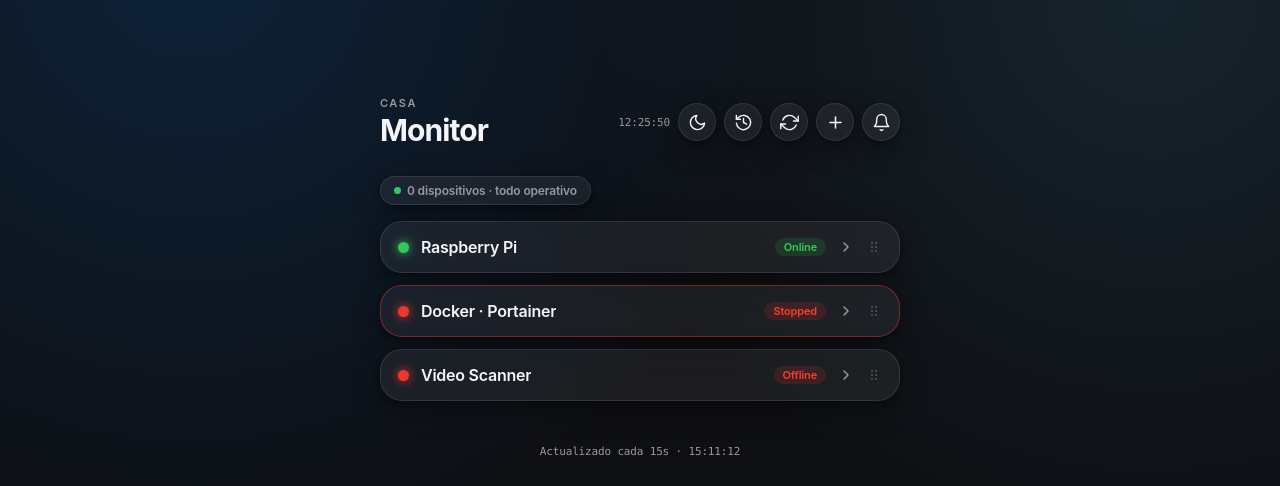
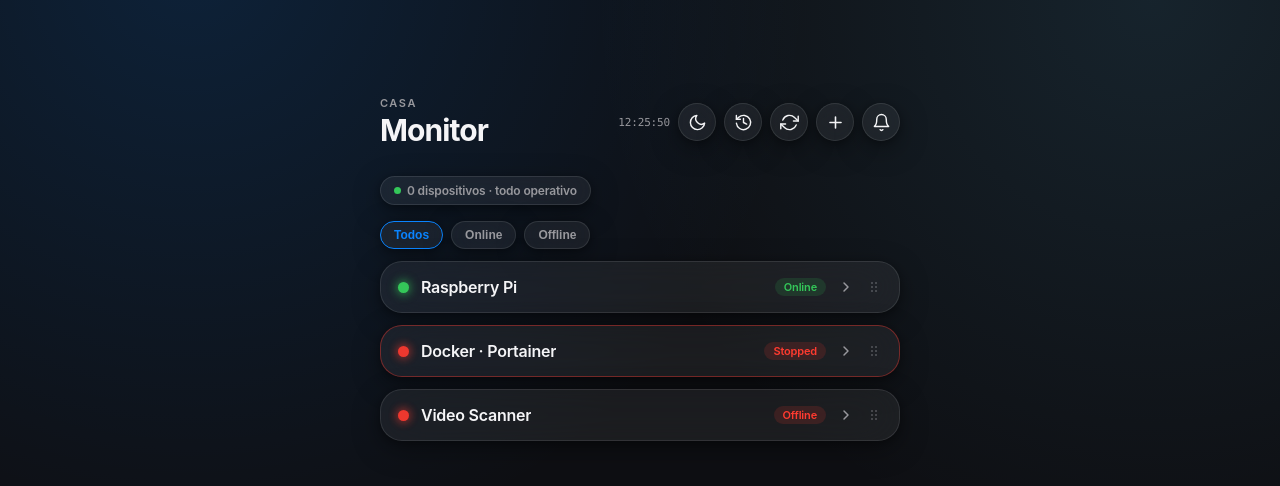
Before and after one commit to pablomorenose/App_home_monitor, a Flask app: page / in a window 1280 px wide. Shown: the top 486 px of the page. Run offline with Flask 3, Linux system fonts and the light colour scheme; data that the repository does not hold is empty; some libraries are stand-ins or nearby versions.

Commit message:
feat: filtro Todos/Online/Offline + fix visibilidad tarjetas offline iOS

```diff
--- a/templates/index.html
+++ b/templates/index.html
@@ -110,7 +110,7 @@
     transition:opacity .2s,transform .2s,border-color .25s;
     user-select:none;-webkit-user-select:none;
   }
-  .device-row.is-down{border-color:rgba(255,59,48,.4);}
+  .device-row.is-down{border-color:rgba(255,59,48,.4);visibility:visible;opacity:1;}
   .device-row.protection-off{border-color:rgba(255,149,0,.38);}
   .device-row.dragging{opacity:.4;}
   .device-row.drag-over{transform:scale(1.015);border-color:var(--accent);}
@@ -338,6 +338,11 @@
     </div>
   </header>
   <div class="summary-bar" id="summary-bar"><div class="chip"><span class="dot"></span>Cargando…</div></div>
+  <div class="summary-bar" id="filter-bar" style="margin-bottom:12px;">
+    <button class="chip" data-filter="all" onclick="setFilter('all')" id="filter-all" style="cursor:pointer;border:1px solid var(--accent);color:var(--accent);">Todos</button>
+    <button class="chip" data-filter="online" onclick="setFilter('online')" id="filter-online" style="cursor:pointer;">Online</button>
+    <button class="chip" data-filter="offline" onclick="setFilter('offline')" id="filter-offline" style="cursor:pointer;">Offline</button>
+  </div>
   <!-- Tarjetas de sistema: Raspberry Pi + Docker (estáticas, datos de /api/pi-stats) -->
   <div class="device-list" id="sys-list" style="margin-bottom:12px">
     <!-- Raspberry Pi -->
@@ -776,6 +781,25 @@
 
 let _firstRender=true;
 
+// Filtro Todos/Online/Offline
+let currentFilter='all';
+function setFilter(f){
+  currentFilter=f;
+  document.querySelectorAll('#filter-bar .chip').forEach(btn=>{
+    btn.style.border=btn.dataset.filter===f?'1px solid var(--accent)':'1px solid var(--card-ring)';
+    btn.style.color=btn.dataset.filter===f?'var(--accent)':'var(--text-dim)';
+  });
+  applyFilter();
+}
+function applyFilter(){
+  document.querySelectorAll('#device-list .device-row').forEach(row=>{
+    const isDown=row.classList.contains('is-down');
+    if(currentFilter==='all'){row.style.display='';}
+    else if(currentFilter==='online'){row.style.display=isDown?'none':'';}
+    else if(currentFilter==='offline'){row.style.display=isDown?'':'none';}
+  });
+}
+
 async function refresh(){
   try{
     const data=await(await fetch('/api/status')).json();
@@ -831,6 +855,7 @@
     }
     document.getElementById('footer-note').textContent=`Actualizado cada ${REFRESH_MS/1000}s · ${new Date(data.server_time*1000).toLocaleTimeString('es-ES')}`;
     loadHaSensors();
+    applyFilter();
   }catch{document.getElementById('footer-note').textContent='Sin conexion. Reintentando…';}
 }
 refresh();setInterval(refresh,REFRESH_MS);
```
